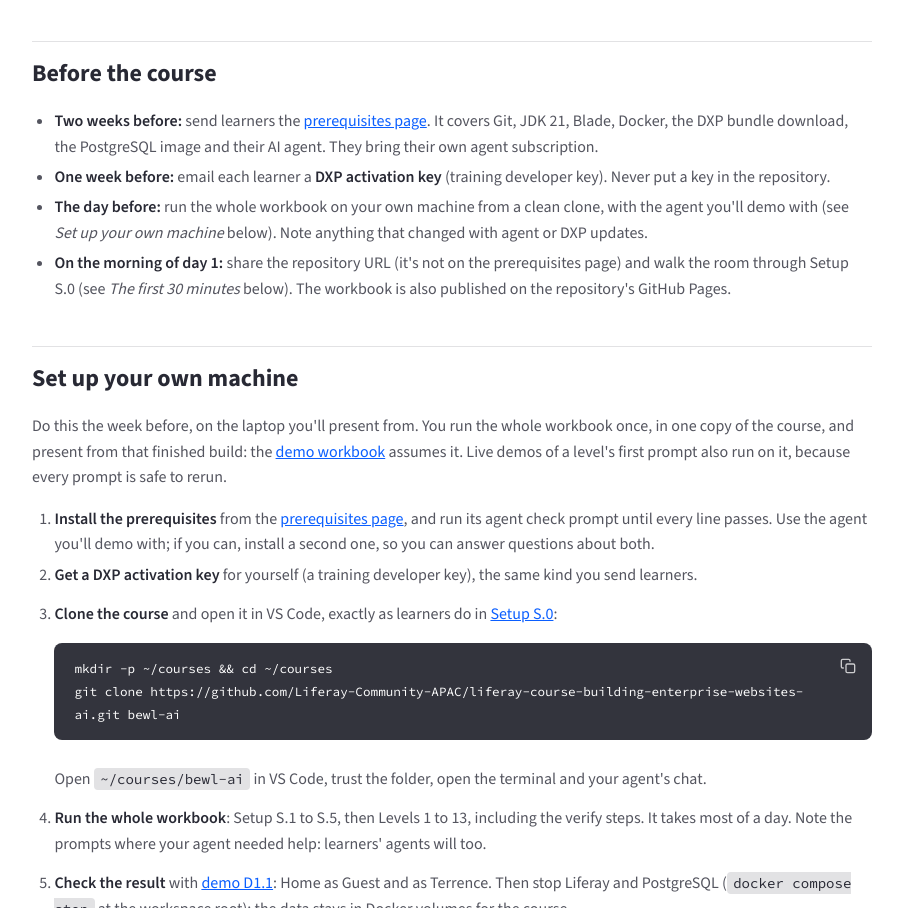
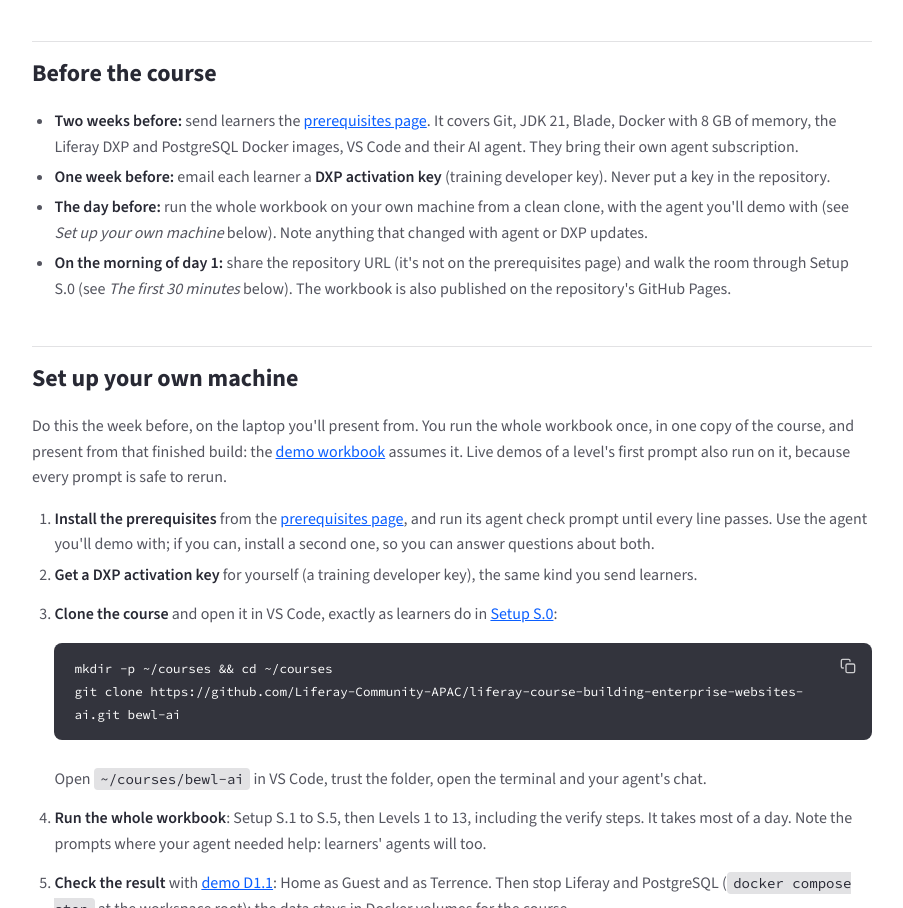
Before and after one commit to Liferay-Community-APAC/liferay-course-building-enterprise-websites-ai, a plain HTML site: page docs/instructor/index.html in a window 1280 px wide. Shown: the part 898-1806 px from the top of the page, without its empty margins (338-1241 px from the left). Drawn offline with nearby package versions, Linux system fonts and the light colour scheme.

Commit message:
Prerequisite wording: Docker memory and images, not the DXP bundle (#14)
Learners don't have the course folder before the course, so Setup no
longer asks them to run docker compose pull there; the prerequisites page
pulls the images by name. The guide's two-weeks-before item matches.

```diff
--- a/docs/instructor/index.html
+++ b/docs/instructor/index.html
@@ -349,7 +349,7 @@ em { color: inherit; }
 </table></div>
 <h2 id="before-the-course">Before the course<a aria-hidden="true" class="heading-anchor" href="#before-the-course" tabindex="-1">#</a></h2>
 <ul>
-<li><strong>Two weeks before:</strong> send learners the <a href="https://liferay-community-apac.github.io/resources/bewl-ai-prerequisites/">prerequisites page</a>. It covers Git, JDK 21, Blade, Docker, the DXP bundle download, the PostgreSQL image and their AI agent. They bring their own agent subscription.</li>
+<li><strong>Two weeks before:</strong> send learners the <a href="https://liferay-community-apac.github.io/resources/bewl-ai-prerequisites/">prerequisites page</a>. It covers Git, JDK 21, Blade, Docker with 8 GB of memory, the Liferay DXP and PostgreSQL Docker images, VS Code and their AI agent. They bring their own agent subscription.</li>
 <li><strong>One week before:</strong> email each learner a <strong>DXP activation key</strong> (training developer key). Never put a key in the repository.</li>
 <li><strong>The day before:</strong> run the whole workbook on your own machine from a clean clone, with the agent you'll demo with (see <em>Set up your own machine</em> below). Note anything that changed with agent or DXP updates.</li>
 <li><strong>On the morning of day 1:</strong> share the repository URL (it's not on the prerequisites page) and walk the room through Setup S.0 (see <em>The first 30 minutes</em> below). The workbook is also published on the repository's GitHub Pages.</li>
```
Also changed, not shown: docs/workbook/setup.html (+1 -1 lines), 2 other files.
